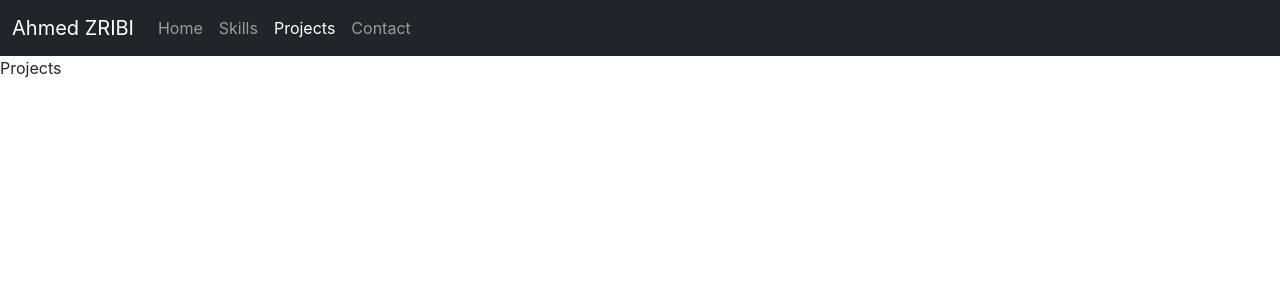
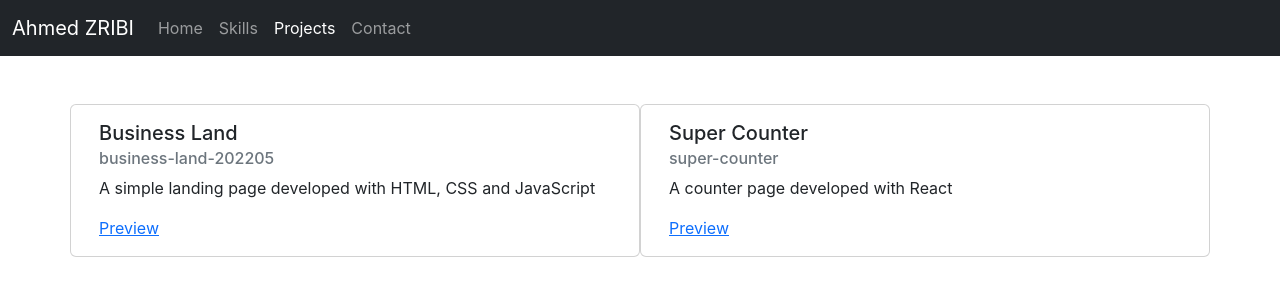
Before and after one commit to zdahmed93/portfolio, a React (Create React App) app: page /projects in a window 1280 px wide. Shown: the top 300 px of the page. Built offline with nearby package versions, Linux system fonts and the light colour scheme.

Commit message:
Set up the Projects page

```diff
--- a/src/pages/Home.js
+++ b/src/pages/Home.js
@@ -2,7 +2,9 @@
 
 function Home() {
   return (
-    <div>Home</div>
+    <div className="alert alert-info mt-5" role="alert">
+      Hello my name is Ahmed. I am a Fullstack Web Developer.
+    </div>
   )
 }
 
--- a/src/pages/Projects.js
+++ b/src/pages/Projects.js
@@ -1,8 +1,38 @@
 import React from 'react'
+
+const projects = [
+  {
+    title: 'Business Land',
+    description: 'A simple landing page developed with HTML, CSS and JavaScript',
+    url: 'https://zdahmed93.github.io/business-land-202205/',
+    githubId: 'business-land-202205'
+  },
+  {
+    title: 'Super Counter',
+    description: 'A counter page developed with React',
+    url: 'https://zdahmed93.github.io/super-counter/',
+    githubId: 'super-counter'
+  }
+]
 
 function Projects() {
   return (
-    <div>Projects</div>
+    <div className='mt-5 container'>
+      <div className='row'>
+        {projects.map((item) => {
+          return (
+            <div className="card col-12 col-md-6">
+              <div className="card-body">
+                <h5 className="card-title"> {item.title} </h5>
+                <h6 className="card-subtitle mb-2 text-muted"> {item.githubId} </h6>
+                <p className="card-text"> {item.description} </p>
+                <a href={item.url} target="_blank" className="card-link">Preview</a>
+              </div>
+            </div>
+          )
+        })}
+      </div>
+    </div>
   )
 }
 
```
